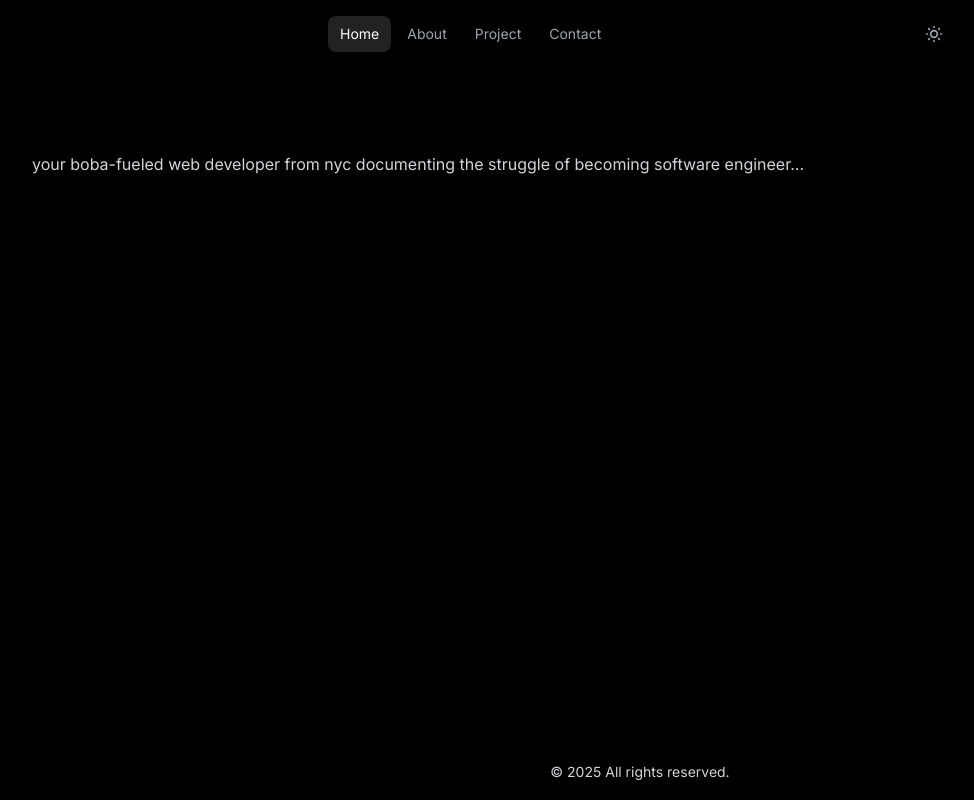
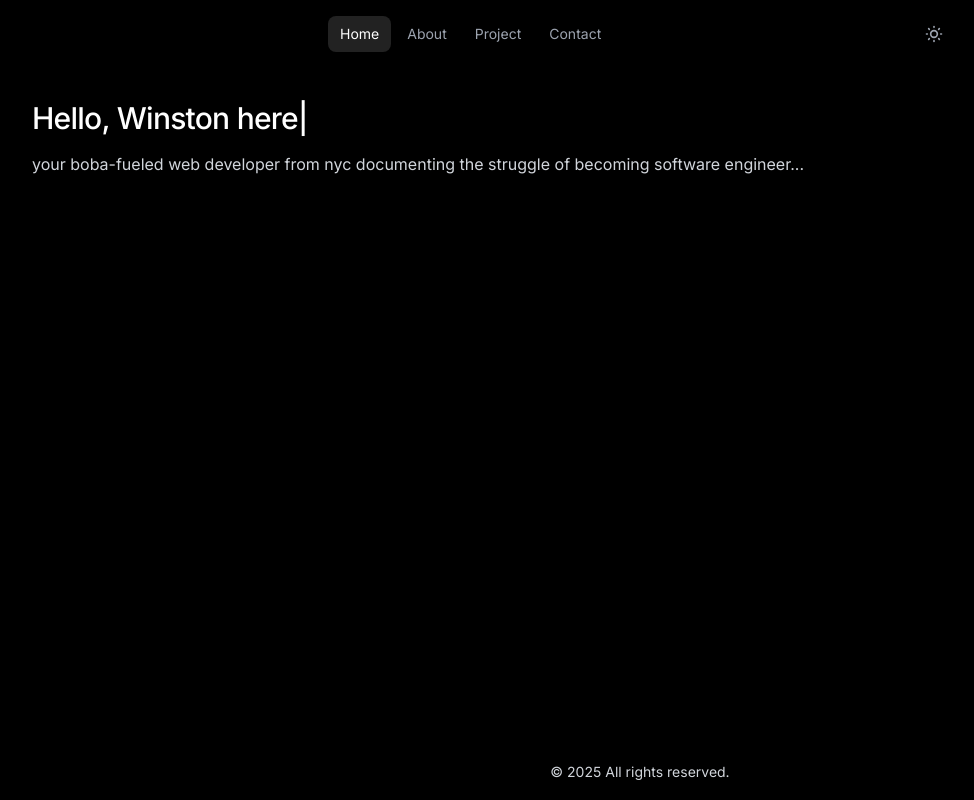
Before and after one commit to Mayday46/portfolio, a React (Vite) app: page / in a window 1280 px wide. Shown: the whole page, without its empty margins (0-974 px from the left). Built offline with nearby package versions, Linux system fonts and the light colour scheme.

Commit message:
fixed Intro text color issues to align with theme change

```diff
--- a/src/components/Intro.jsx
+++ b/src/components/Intro.jsx
@@ -29,7 +29,7 @@ const Intro = () => {
                             speed = {50}
                             style = {{
                                 display: 'inline-block ',
-                                color: '#000000'
+                                // color: '#000000'
                             }}
                         />
                     </motion.div>
--- a/src/styles/Intro.css
+++ b/src/styles/Intro.css
@@ -15,7 +15,7 @@
     display: flex;
     flex-direction: column;
     font-size: 50px;
-    color: var (--text-secondary);
+    color: var(--text-secondary);
     transition: all .2s ease-in-out;
 }
 
```
